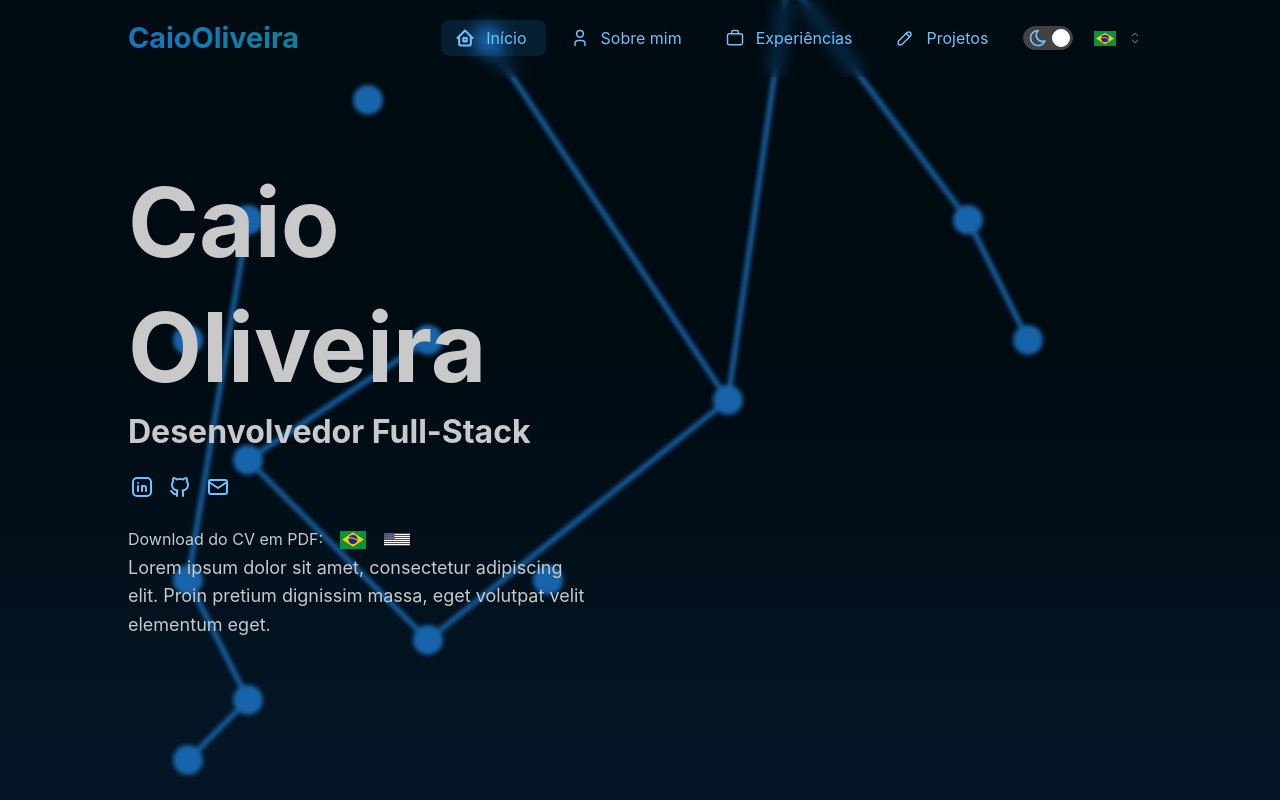
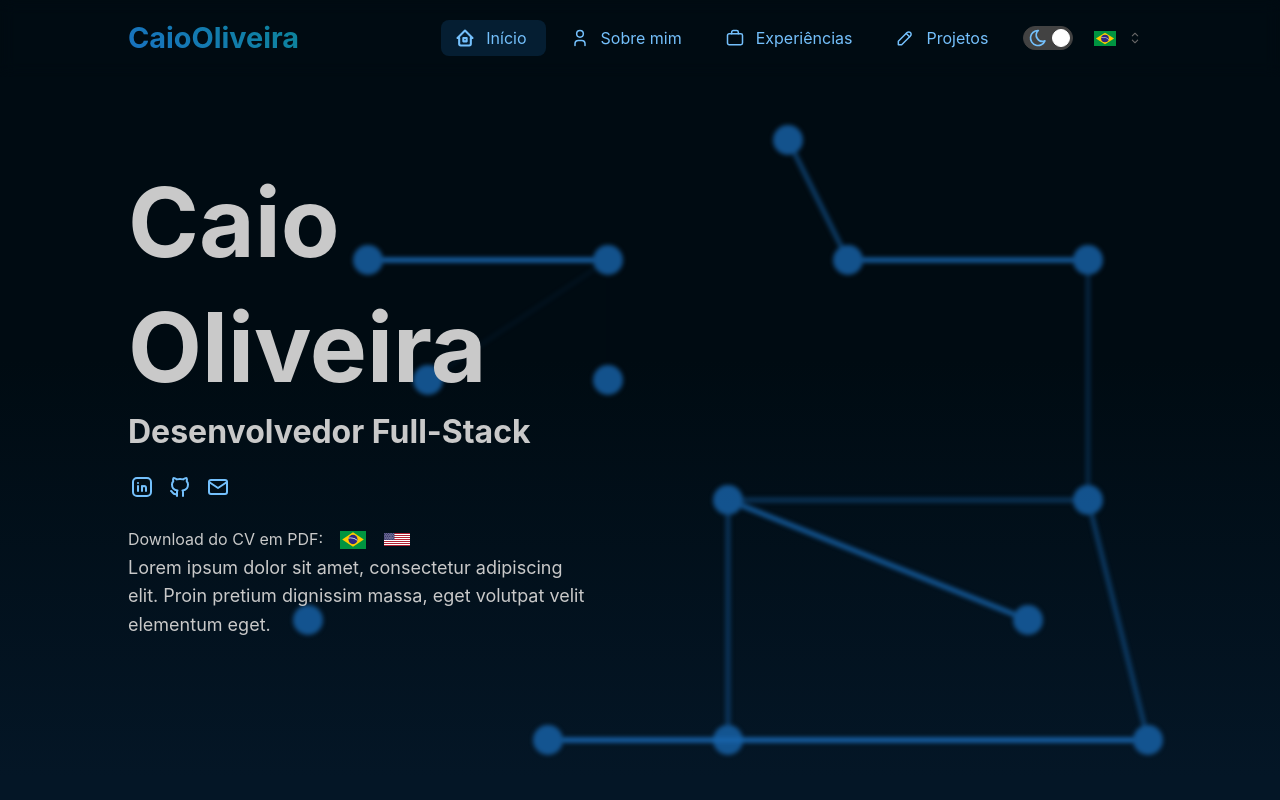
Before and after one commit to caiofov/caiofov.github.io, a React (Create React App) app: page / in a window 1280 px wide. Shown: the top 800 px of the page. Built offline with nearby package versions, Linux system fonts and the light colour scheme.

Commit message:
feat: graph utils

```diff
--- a/src/components/animations/Network.tsx
+++ b/src/components/animations/Network.tsx
@@ -1,60 +1,10 @@
 import { motion } from "framer-motion";
 import * as React from "react";
-function randomIntFromInterval(min: number, max: number) {
-  return Math.floor(Math.random() * (max - min + 1) + min);
-}
-
-const generatePoints = (
-  maxX: number,
-  maxY: number,
-  radius: number,
-  margin: number
-) => {
-  const c = radius * 2 + margin;
-  const numX = Math.floor(maxX / c);
-  const numY = Math.floor(maxY / c);
-  const points: number[][] = [];
-  let lastX = 0;
-  let lastY = 0;
-  for (let y = 0; y < numY; y++) {
-    let py = 0.5 / (y - lastY);
-    for (let x = 1; x < numX; x++) {
-      let px = 0.5 / (x - lastX);
-      if (Math.random() > 0.5 + py + px) {
-        points.push([x * c, y * c]);
-        lastX = x;
-        lastY = y;
-      }
-    }
-  }
-
-  return points;
-};
-
-const generateLines = (points: number[][], maxX: number, maxY: number) => {
-  const lines: number[][][] = [];
-
-  for (let i = 0; i < points.length; i++) {
-    for (let j = i + 1; j < points.length; j++) {
-      const [x1, y1] = points[i];
-      const [x2, y2] = points[j];
-      const [px, py] = [Math.abs(x2 - x1) / maxX, Math.abs(y2 - y1) / maxY];
-      let pr = 0;
-      if (lines.length) {
-        if (lines[lines.length - 1].includes([x1, y1])) pr += 0.1;
-        if (lines[lines.length - 1].includes([x2, y2])) pr += 0.1;
-      }
-      if (Math.random() > 0.4 + px + py + pr) {
-        lines.push([
-          [x1, y1],
-          [x2, y2],
-        ]);
-      }
-    }
-  }
-
-  return lines;
-};
+import {
+  generateLinesByPairs,
+  generatePoints,
+  randomIntFromInterval,
+} from "../../utils/graph";
 
 const Network: React.FC<{ color: string }> = ({ color }) => {
   const radius = 15;
@@ -62,17 +12,13 @@ const Network: React.FC<{ color: string }> = ({ color }) => {
   const lineProps = { stroke: color, strokeWidth: 5 };
 
   const width = Math.floor(window.innerWidth * 0.85);
-  const height = Math.floor(window.innerHeight * 1.5);
+  const height = Math.floor(window.innerHeight * 1.1);
 
   const points = generatePoints(width, height, radius, radius * 2);
-  const lines = generateLines(points, width, height);
+  const lines = generateLinesByPairs(points, width, height);
   return (
     <motion.svg style={{ filter: "blur(2px)" }} width={width} height={height}>
-      {points
-        .slice(1)
-        // .flat()
-        // .filter((v) => v.length > 0)
-        .map(([x, y]) => {
+      {points.map(([x, y]) => {
         return (
           <motion.circle
             key={`${x}-${y}`}
@@ -89,7 +35,7 @@ const Network: React.FC<{ color: string }> = ({ color }) => {
           />
         );
       })}
-      {lines.map(([[x1, y1], [x2, y2]]) => {
+      {lines.map(([[x1, y1], [x2, y2]], idx) => {
         const dir = [x2 - x1, y2 - y1];
         const dist = Math.sqrt(dir[0] * dir[0] + dir[1] * dir[1]);
 
@@ -106,7 +52,7 @@ const Network: React.FC<{ color: string }> = ({ color }) => {
             transition={{
               duration: 5,
               repeat: Infinity,
-              delay: randomIntFromInterval(0, 5),
+              delay: randomIntFromInterval(0, 5) + idx / 10,
             }}
             {...lineProps}
           />
--- /dev/null
+++ b/src/utils/graph.ts
@@ -0,0 +1,132 @@
+export const randomIntFromInterval = (min: number, max: number) => {
+  return Math.floor(Math.random() * (max - min + 1) + min);
+};
+
+export const distBetweenPoints = (p1: number[], p2: number[]) => {
+  const [dirX, dirY] = [p2[0] - p1[0], p2[1] - p1[1]];
+  return Math.sqrt(dirX * dirX + dirY * dirY);
+};
+
+export const generatePointsGrid = (
+  maxX: number,
+  maxY: number,
+  radius: number,
+  margin: number
+) => {
+  const c = radius * 2 + margin;
+  const numX = Math.floor(maxX / c);
+  const numY = Math.floor(maxY / c);
+  const points: number[][][] = [];
+
+  let lastX = 0;
+  let lastY = 0;
+
+  for (let y = 0; y < numY; y++) {
+    points.push([]);
+    let py = 0.5 / (y - lastY);
+    for (let x = 0; x < numX; x++) {
+      let px = 0.5 / (x - lastX);
+      if (Math.random() > 0.45 + py + px) {
+        points[y].push([(x + 1) * c, (y + 1) * c]);
+        lastX = x;
+        lastY = y;
+      }
+    }
+  }
+
+  return points;
+};
+export const generatePoints = (
+  maxX: number,
+  maxY: number,
+  radius: number,
+  margin: number
+) => {
+  const c = radius * 2 + margin;
+  const numX = Math.floor(maxX / c);
+  const numY = Math.floor(maxY / c);
+  const points: number[][] = [];
+
+  let lastX = 0;
+  let lastY = 0;
+
+  for (let y = 0; y < numY; y++) {
+    let py = 0.5 / (y - lastY);
+    for (let x = 0; x < numX; x++) {
+      let px = 0.5 / (x - lastX);
+      if (Math.random() > 0.45 + py + px) {
+        points.push([(x + 1) * c, (y + 1) * c]);
+        lastX = x;
+        lastY = y;
+      }
+    }
+    lastX = 0;
+  }
+
+  return points;
+};
+export const generateLinesByNeighbors = (points: number[][][]) => {
+  const lines: number[][][] = [];
+
+  for (let idxY = 0; idxY < points.length; idxY++) {
+    for (let idxX = 0; idxX < points[idxY].length; idxX++) {
+      [
+        idxX + 1 < points[idxY].length ? points[idxY][idxX + 1] : undefined,
+        idxY + 1 < points.length && idxX - 1 >= 0
+          ? points[idxY + 1][idxX - 1]
+          : undefined,
+        idxY + 1 < points.length ? points[idxY + 1][idxX] : undefined,
+        idxY + 1 < points.length && idxX + 1 < points[idxY + 1].length
+          ? points[idxY + 1][idxX + 1]
+          : undefined,
+      ]
+        .filter((i) => i !== undefined && i.length > 0)
+        .map((neighbor) =>
+          lines.push([points[idxY][idxX], neighbor as number[]])
+        );
+    }
+  }
+
+  return lines;
+};
+
+export const generateLinesByDistance = (points: number[][]) => {
+  let flatted = points.filter((v) => v.length > 0).sort(distBetweenPoints);
+
+  const lines = [];
+  for (let idx = 0; idx < flatted.length; idx++) {
+    if (idx == flatted.length - 1) break;
+    lines.push(flatted.slice(idx, idx + 2));
+  }
+
+  return lines;
+};
+
+export const generateLinesByPairs = (
+  points: number[][],
+  maxX: number,
+  maxY: number
+) => {
+  const lines: number[][][] = [];
+
+  for (let i = 0; i < points.length; i++) {
+    for (let j = i + 1; j < points.length; j++) {
+      const [x1, y1] = points[i];
+      const [x2, y2] = points[j];
+      const [px, py] = [Math.abs(x2 - x1) / maxX, Math.abs(y2 - y1) / maxY];
+      let pr = 0;
+      if (lines.length) {
+        if (lines[lines.length - 1].includes([x1, y1])) pr += 0.1;
+        if (lines[lines.length - 1].includes([x2, y2])) pr += 0.1;
+      }
+      if (Math.random() > 0.4 + px + py + pr) {
+        lines.push([
+          [x1, y1],
+          [x2, y2],
+        ]);
+      }
+    }
+  }
+
+  return lines;
+};
```
Lines whose indentation alone changed are shown as unchanged.
